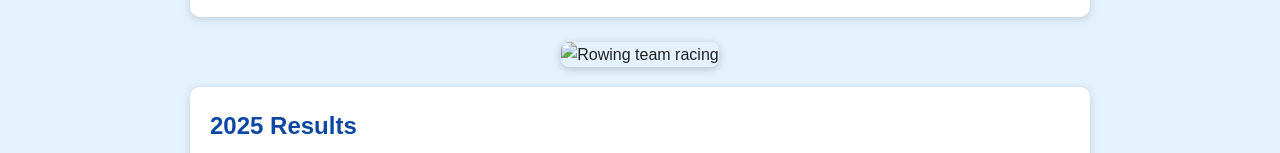
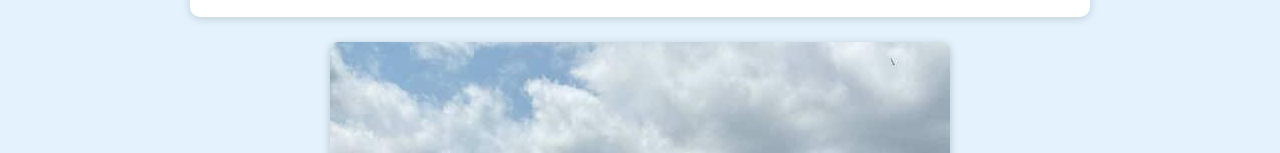
Before and after one commit to Sashwat-Sashi/Mun.Rowing.Team, a plain HTML site: page regatta.html in a window 1280 px wide. Shown: the part 633-786 px from the top of the page. Drawn offline with Linux system fonts and the light colour scheme.

Commit message:
Update regatta.html
Added image

```diff
--- a/regatta.html
+++ b/regatta.html
@@ -25,7 +25,7 @@
       <p>Results and highlights from our latest races will be posted here.</p>
     </section>
   <div class="img-box">
-      <img src="img/regatta1.jpg" alt="Rowing team racing">
+      <img src="img/IMG_20250928_130223_498.jpg" alt="Rowing team racing">
     </div>
   <section class="card">
  <h2>2025 Results</h2>
```
